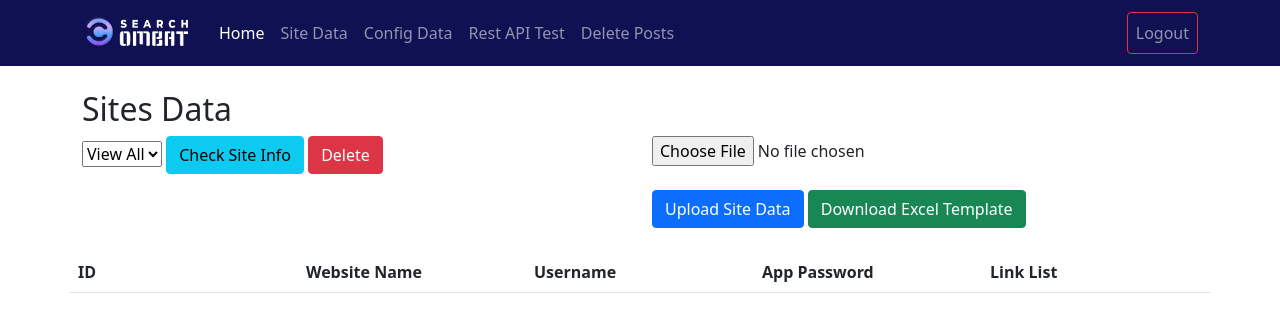
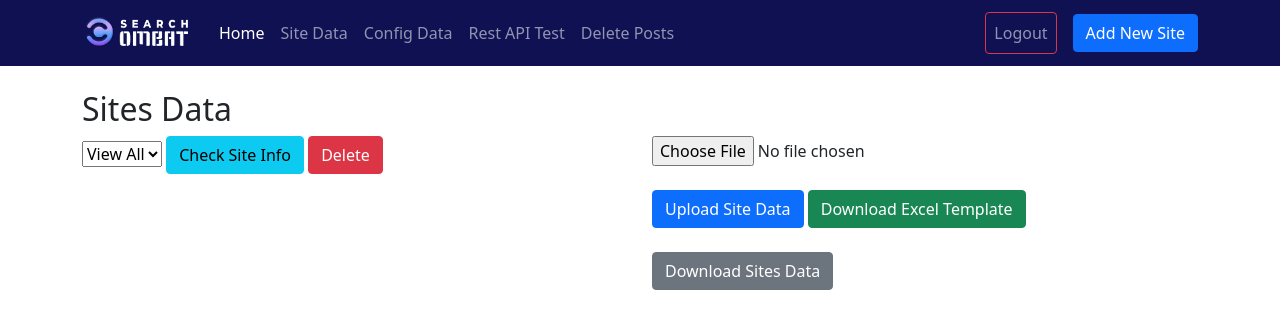
Before and after one commit to samiulhuda360/link_builder_flask_GP, a Flask app: page /site-manager in a window 1280 px wide. Shown: the top 314 px of the page. Run offline with Flask 3, Linux system fonts and the light colour scheme; the visitor is signed in with stand-in values (Sample User, id 1); data that the repository does not hold is empty.

Commit message:
All Site Data Download Option

```diff
--- a/app.py
+++ b/app.py
@@ -770,5 +770,28 @@ def handle_delete_request(data):
     conn.close()
     socketio.emit('delete_complete', {'message': 'Delete operation completed.'})
 
+def export_to_excel(db_name, excel_file):
+    conn = sqlite3.connect(db_name)
+    query = '''
+    SELECT
+        s.sitename,
+        s.username,
+        s.app_password,
+        l.url
+    FROM sites s
+    LEFT JOIN links l ON s.site_id = l.site_id
+    '''
+    combined_df = pd.read_sql_query(query, conn)
+    combined_df.columns = ['Sitename', 'Username', 'Application_Password', 'Added_Link']
+    with pd.ExcelWriter(excel_file, engine='openpyxl') as writer:
+        combined_df.to_excel(writer, sheet_name='Sites_Links', index=False)
+    conn.close()
+
+@app.route('/download-excel-alldata')
+def download_excel_alldata():
+    excel_file = 'sites_data.xlsx'
+    export_to_excel('sites_data.db', excel_file)
+    return send_file(excel_file, as_attachment=True)
+
 if __name__ == '__main__':
     socketio.run(app, debug=True)
--- a/templates/site_manager.html
+++ b/templates/site_manager.html
@@ -16,7 +16,8 @@
         <div class="container">
             <a class="navbar-brand" href="{{ url_for('index') }}">
                 <img src="{{ url_for('static', filename='images/search-combat-logo.png') }}" alt="Search Combat Logo" height="40">
-</a>            <button class="navbar-toggler" type="button" data-bs-toggle="collapse" data-bs-target="#navbarNav" aria-controls="navbarNav" aria-expanded="false" aria-label="Toggle navigation">
+            </a>
+            <button class="navbar-toggler" type="button" data-bs-toggle="collapse" data-bs-target="#navbarNav" aria-controls="navbarNav" aria-expanded="false" aria-label="Toggle navigation">
                 <span class="navbar-toggler-icon"></span>
             </button>
             <div class="collapse navbar-collapse" id="navbarNav">
@@ -39,14 +40,18 @@
                 </ul>
                 <ul class="navbar-nav">
                     <li class="nav-item">
-                        <a class="nav-link btn btn-outline-danger" href="/logout">Logout</a><!-- Styled as a button but functions as a link -->
+                        <a class="nav-link btn btn-outline-danger" href="/logout">Logout</a>
                     </li>
                 </ul>
+                <!-- Add New Site button -->
+                <button type="button" class="btn btn-primary ms-3" data-bs-toggle="modal" data-bs-target="#addSiteModal">
+                    Add New Site
+                </button>
             </div>
         </div>
     </nav>
+
     <div class="container mt-4">
-
         <!-- Modal to Add Site -->
         <div class="modal fade" id="addSiteModal" tabindex="-1" aria-labelledby="addSiteModalLabel" aria-hidden="true">
             <div class="modal-dialog">
@@ -67,7 +72,7 @@
                             </div>
                             <div class="mb-3">
                                 <label class="form-label">App Password</label>
-                            <input class="form-control" id="app_password" required>
+                                <input type="text" class="form-control" id="app_password" required>
                             </div>
                             <button type="submit" class="btn btn-primary">Add</button>
                         </form>
@@ -81,7 +86,6 @@
         <h2>Sites Data</h2>
         <div class="row">
             <!-- Left Form -->
-
             <div class="col-md-6">
                 <form method="get" action="/site-manager">
                     <select name="sitename_filter" id="siteDropdown">
@@ -92,7 +96,6 @@
                     </select>
                     <input type="submit" value="Check Site Info" class="btn btn-info">
                     <button type="button" id="deleteButton" class="btn btn-danger">Delete</button>
-
                 </form>
             </div>
 
@@ -101,14 +104,12 @@
                 <form action="/upload-excel" method="POST" enctype="multipart/form-data">
                     <input type="file" name="excel_data" class="mb-4">
                     <br>
-        <!-- Existing Upload Button -->
                     <input type="submit" value="Upload Site Data" class="btn btn-primary">
-        <!-- New Upload Template Button -->
                     <a href="/download_excel_template" class="btn btn-success">Download Excel Template</a>
                 </form>
+                <a href="/download-excel-alldata" class="btn btn-secondary mt-4">Download Sites Data</a>
             </div>
-
-
+        </div>
 
         <div class="container mt-4">
             {% with messages = get_flashed_messages(with_categories=true) %}
@@ -130,7 +131,6 @@
                     <th>Username</th>
                     <th>App Password</th>
                     <th>Link List</th>
-
                 </tr>
             </thead>
             <tbody>
@@ -162,13 +162,10 @@
             const selectedOption = dropdown.options[dropdown.selectedIndex];
 
             if (selectedSite && selectedSite !== "all") {
-            // Confirm the deletion with the user
                 if (confirm(`Are you sure you want to delete ${selectedSite}?`)) {
-                // Make an AJAX request to delete the site
                     fetch(`/delete-site?sitename=${selectedSite}`, { method: 'DELETE' })
                         .then(response => {
                             if (response.ok) {
-                            // Remove the deleted site option from the dropdown
                                 selectedOption.remove();
                                 alert(`${selectedSite} has been deleted.`);
                             } else {
@@ -185,6 +182,5 @@
             }
         }
     </script>
-
 </body>
 </html>
```
Also changed, not shown: db_download.py (added, +31 -0 lines), 3 other files. Lines whose indentation alone changed are shown as unchanged.
